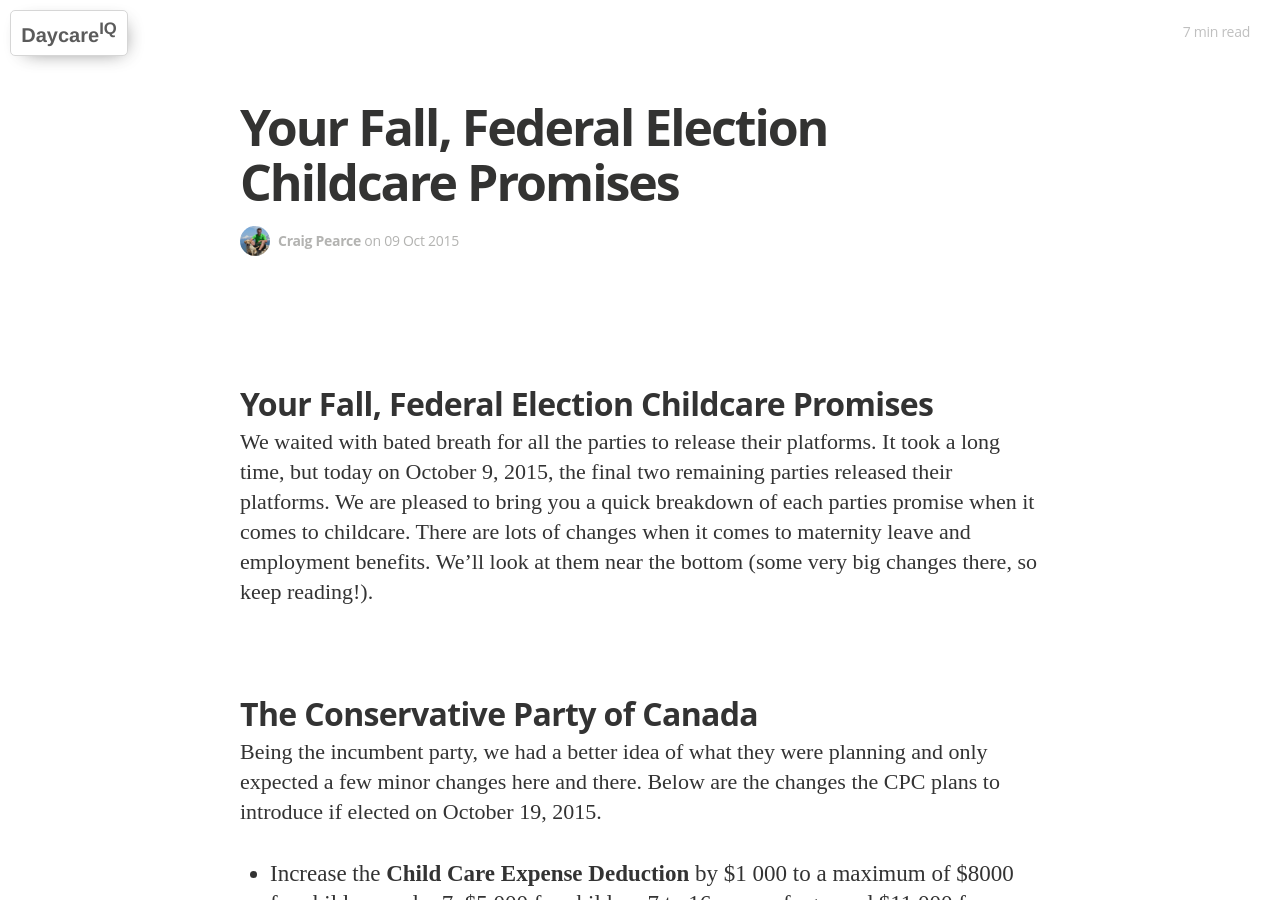
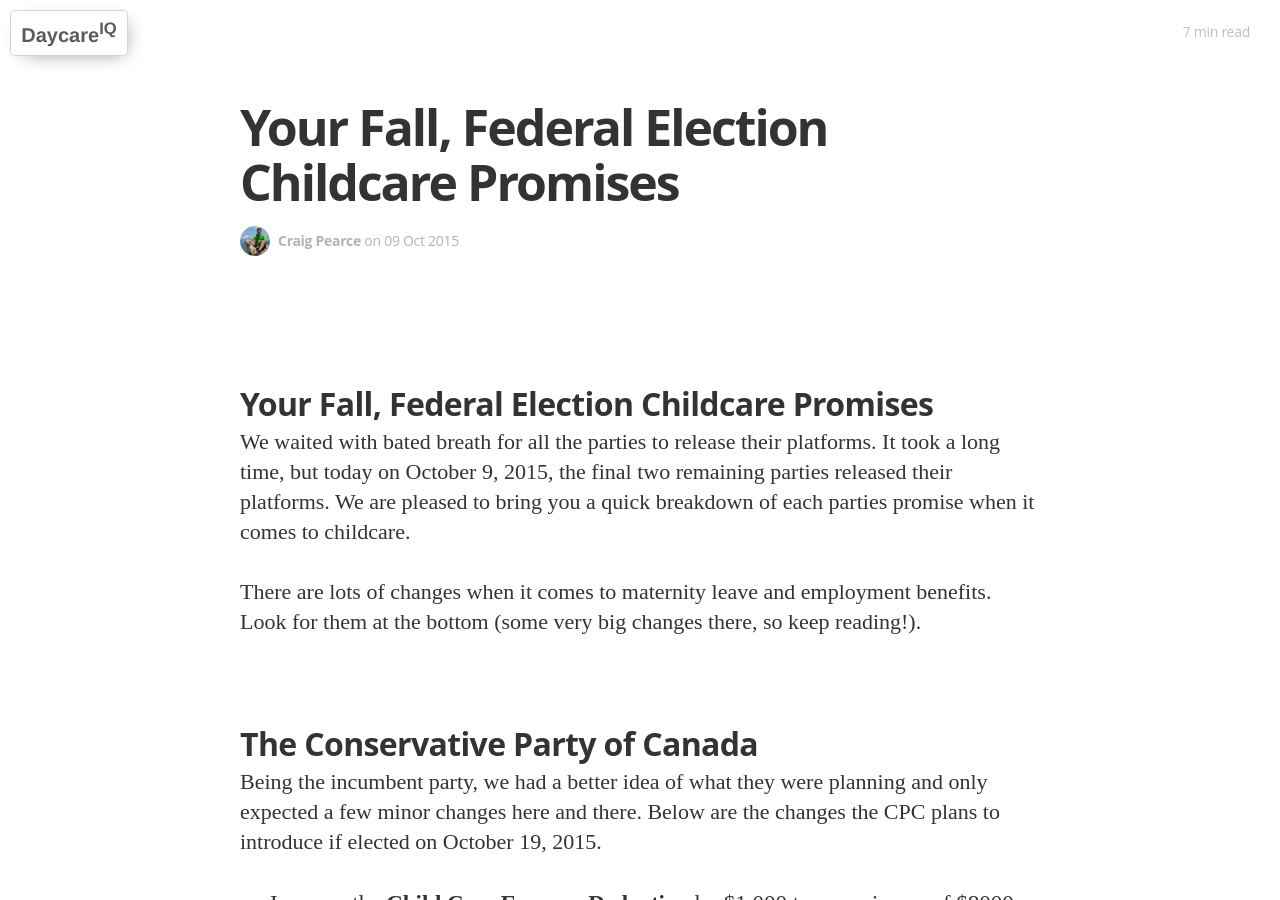
Before and after one commit to DaycareIQ/blog.daycareiq.com, a Jekyll site: the page built from _posts/2015-10-09-Your-Election-Child-Care-Coverage.md, in a window 1280 px wide and 900 px high. Built offline with Jekyll 4.4.1, drawn with Linux system fonts in a browser that asks for light colours; nearby versions of some CDN libraries; some web fonts are replaced; Markdown is read by kramdown in place of the engine named in the settings; some of the changed text lies outside the part shown.

Commit message:
Update 2015-10-09-Your-Election-Child-Care-Coverage.md
minor tweaks

```diff
--- a/_posts/2015-10-09-Your-Election-Child-Care-Coverage.md
+++ b/_posts/2015-10-09-Your-Election-Child-Care-Coverage.md
@@ -14,7 +14,9 @@ published: true
 ---
 #Your Fall, Federal Election Childcare Promises
 
-We waited with bated breath for all the parties to release their platforms.  It took a long time, but today on October 9, 2015, the final two remaining parties released their platforms.  We are pleased to bring you a quick breakdown of each parties promise when it comes to childcare.  There are lots of changes when it comes to maternity leave and employment benefits.  We'll look at them near the bottom (some very big changes there, so keep reading!).
+We waited with bated breath for all the parties to release their platforms.  It took a long time, but today on October 9, 2015, the final two remaining parties released their platforms.  We are pleased to bring you a quick breakdown of each parties promise when it comes to childcare.
+
+There are lots of changes when it comes to maternity leave and employment benefits.  Look for them at the bottom (some very big changes there, so keep reading!).
 
 ##The Conservative Party of Canada
 Being the incumbent party, we had a better idea of what they were planning and only expected a few minor changes here and there.  Below are the changes the CPC plans to introduce if elected on October 19, 2015.
```
Also changed, not shown: other parts of _posts/2015-10-09-Your-Election-Child-Care-Coverage.md (+1 -1 lines).
